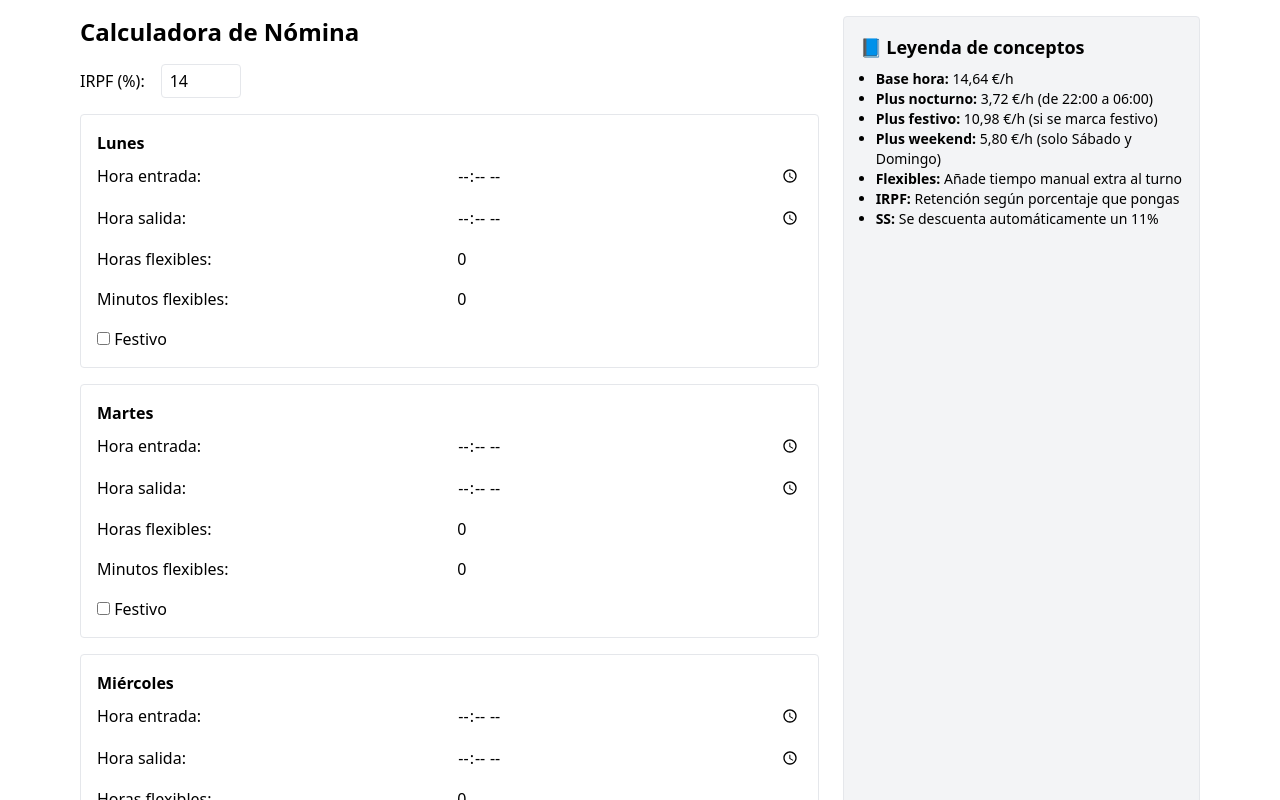
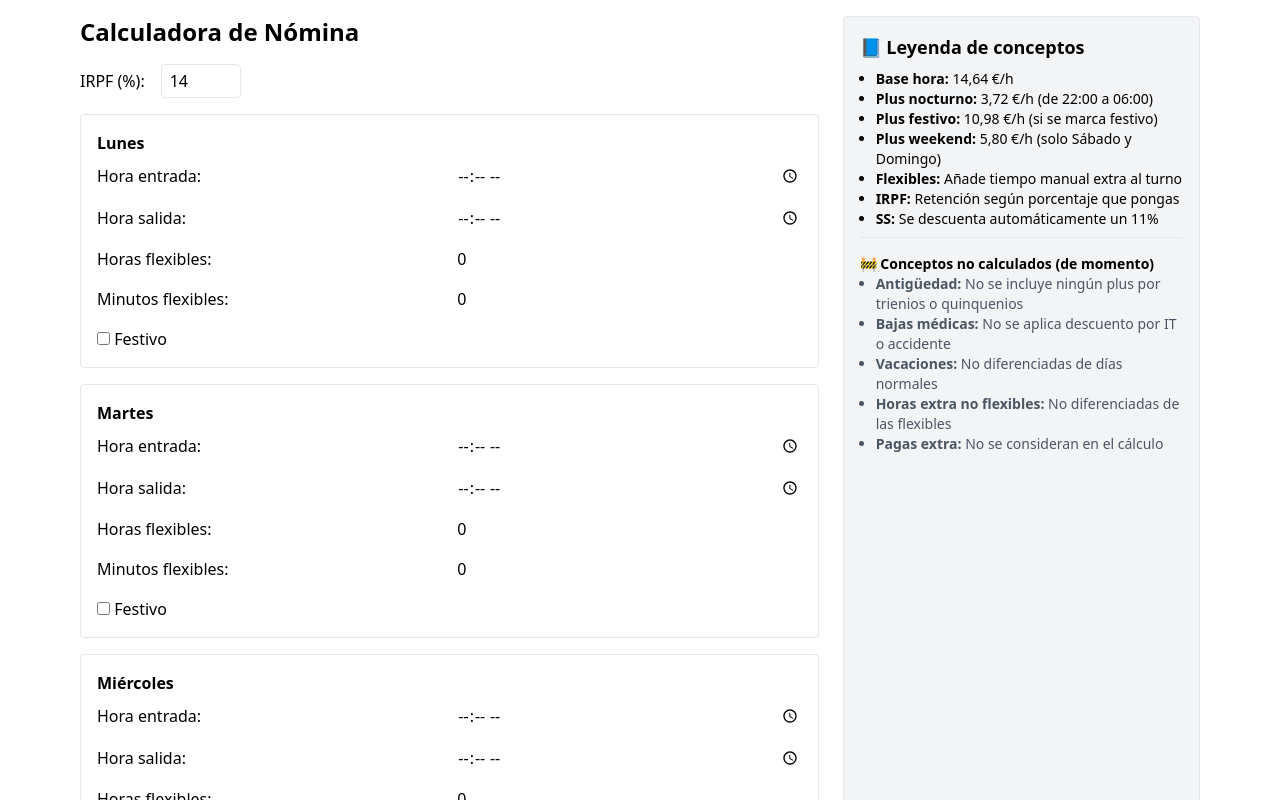
Before and after one commit to davedev88/nominapp-v2, a React (Vite) app: page / in a window 1280 px wide. Shown: the top 800 px of the page. Built offline with nearby package versions, Linux system fonts and the light colour scheme; the HTML template or start-up script is replaced by a standard one.

Commit message:
actualización leyenda

```diff
--- a/src/CalculadoraNomina.jsx
+++ b/src/CalculadoraNomina.jsx
@@ -8,12 +8,11 @@ const horarioBase = {
   flexHoras: 0,
   flexMin: 0,
   festivo: false,
-  weekend: false,
 };
 
 const calcularHorasNocturnas = (entrada, salida) => {
-  const [h1, m1] = entrada.split(":" ).map(Number);
-  const [h2, m2] = salida.split(":" ).map(Number);
+  const [h1, m1] = entrada.split(":").map(Number);
+  const [h2, m2] = salida.split(":").map(Number);
 
   let start = h1 * 60 + m1;
   let end = h2 < h1 ? h2 * 60 + m2 + 1440 : h2 * 60 + m2;
@@ -42,8 +41,8 @@ export default function CalculadoraNomina() {
     horario.forEach((dia, i) => {
       if (!dia.entrada || !dia.salida) return;
 
-      const [h1, m1] = dia.entrada.split(":" ).map(Number);
-      const [h2, m2] = dia.salida.split(":" ).map(Number);
+      const [h1, m1] = dia.entrada.split(":").map(Number);
+      const [h2, m2] = dia.salida.split(":").map(Number);
       const start = h1 * 60 + m1;
       const end = h2 < h1 ? h2 * 60 + m2 + 1440 : h2 * 60 + m2;
 
@@ -63,9 +62,7 @@ export default function CalculadoraNomina() {
       totalBruto += nocturnos * plusNocturno;
 
       if (dia.festivo) {
-        totalBruto +=
-          nocturnos * plusFestivo +
-          (duracion - nocturnos) * plusFestivo;
+        totalBruto += nocturnos * plusFestivo + (duracion - nocturnos) * plusFestivo;
       }
 
       if (["Sábado", "Domingo"].includes(diasSemana[i])) {
@@ -154,7 +151,8 @@ export default function CalculadoraNomina() {
                     copia[i].festivo = e.target.checked;
                     setHorario(copia);
                   }}
-                /> Festivo
+                />{" "}
+                Festivo
               </label>
             </div>
           </div>
@@ -184,6 +182,17 @@ export default function CalculadoraNomina() {
           <li><strong>IRPF:</strong> Retención según porcentaje que pongas</li>
           <li><strong>SS:</strong> Se descuenta automáticamente un 11%</li>
         </ul>
+
+        <div className="mt-4 border-t pt-4">
+          <h3 className="font-semibold">🚧 Conceptos no calculados (de momento)</h3>
+          <ul className="list-disc pl-4 text-gray-600">
+            <li><strong>Antigüedad:</strong> No se incluye ningún plus por trienios o quinquenios</li>
+            <li><strong>Bajas médicas:</strong> No se aplica descuento por IT o accidente</li>
+            <li><strong>Vacaciones:</strong> No diferenciadas de días normales</li>
+            <li><strong>Horas extra no flexibles:</strong> No diferenciadas de las flexibles</li>
+            <li><strong>Pagas extra:</strong> No se consideran en el cálculo</li>
+          </ul>
+        </div>
       </aside>
     </div>
   );
```
